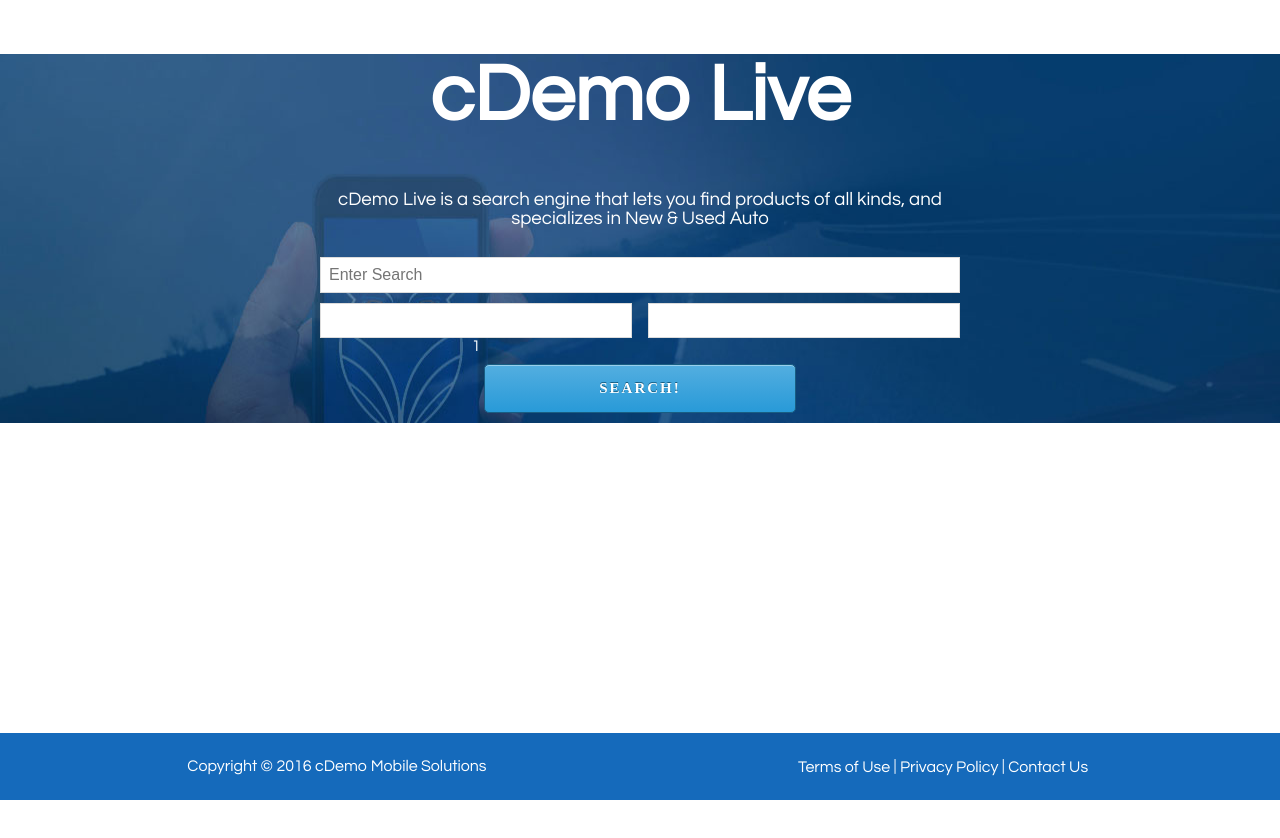
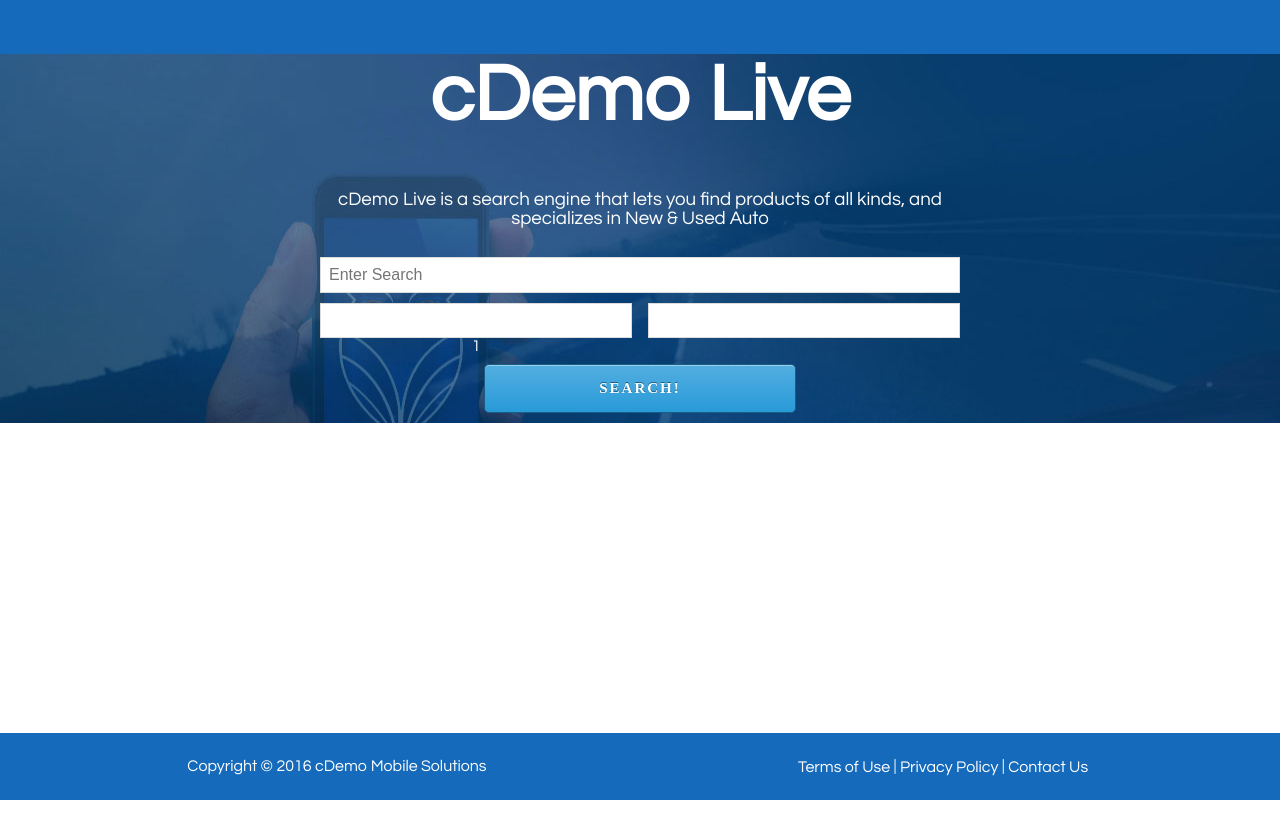
Before and after one commit to nicrobbie/testsite, a website built with webpack: page client/index.html in a window 1280 px wide. Built offline with nearby package versions, Linux system fonts and the light colour scheme; some packages are replaced by stand-ins of ours; data requests are answered from the project's data file.

Commit message:
Added background color to body

```diff
--- a/client/app/app.scss
+++ b/client/app/app.scss
@@ -8,6 +8,7 @@
 	margin: 0;
 	padding: 0;
 	font-family: "Century Gothic", sans;
+	background-color: #156ABB;
 }
 
 .test-class {
```
